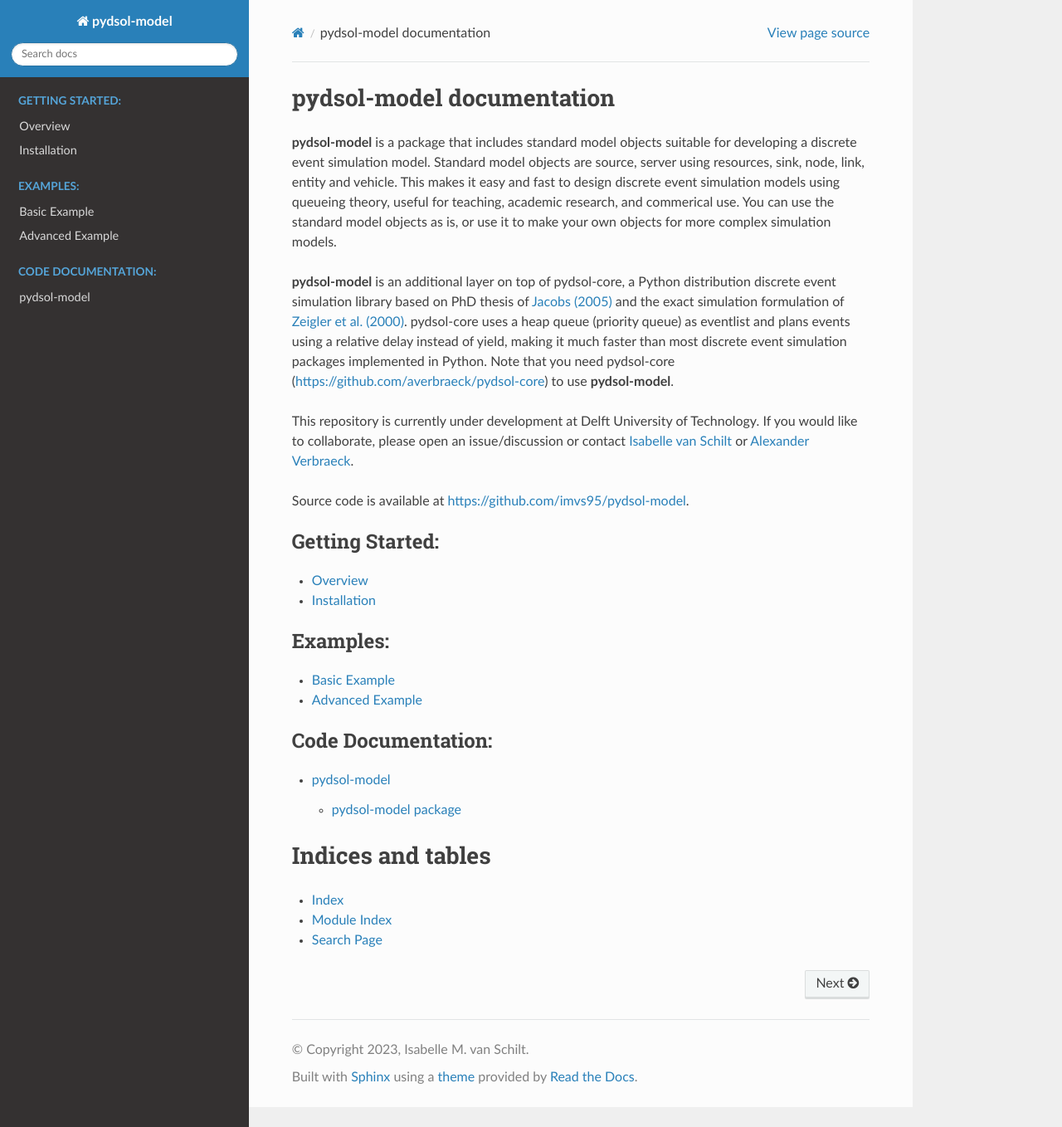
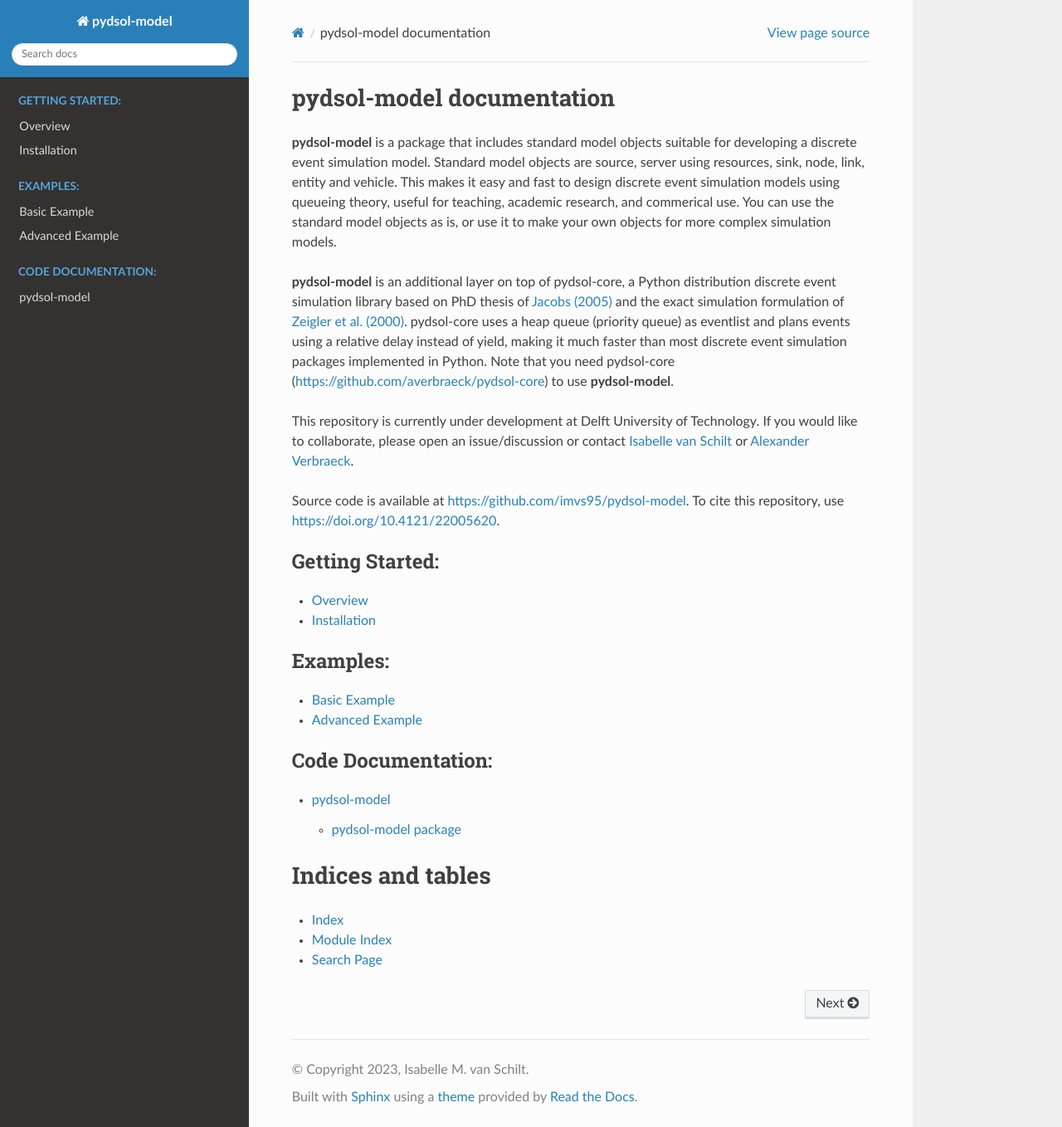
Before and after one commit to imvs95/pydsol-model, a Sphinx documentation site: the page built from docs/source/index.rst, in a window 1280 px wide and 1358 px high. Shown: the whole window at 83% size. Built offline with Sphinx 7.4.7 and the Read the Docs theme 2.0.0, drawn with Linux system fonts in a browser that asks for light colours.

```diff
--- a/README.rst
+++ b/README.rst
@@ -6,6 +6,7 @@ pydsol-model : Python Distributed Simulation Object Library with Predefined Mode
 **pydsol-model** is an additional layer on top of ``pydsol-core``, a Python distribution discrete event simulation library. pydsol-core uses a heap queue (priority queue) as eventlist and plans events using a relative delay instead of yield, making it much faster than most discrete event simulation packages implemented in Python. Note that you need pydsol-core (https://github.com/averbraeck/pydsol-core) to use **pydsol-model**.
 
 This repository is currently under development at Delft University of Technology. If you would like to collaborate, please open an issue/discussion or contact `Isabelle van Schilt <https://www.tudelft.nl/staff/i.m.vanschilt/?cHash=74e749835b2a89c6c76b804683ffbbcf>`_ or `Alexander Verbraeck <https://www.tudelft.nl/staff/a.verbraeck/?cHash=79d864d800b2d588772fbe7e1778ff03>`_.
+To cite this repository, use https://doi.org/10.4121/22005620.
 
 Documentation
 =====================================================
@@ -17,7 +18,7 @@ Installation and set-up
 
 ``pydsol-model`` is available using pip install. It can be installed with a SSH key::
 
-  pip install git+ssh://git@github.com:imvs95/pydsol-model.git
+  pip install git+ssh://git@github.com/imvs95/pydsol-model.git
 
 
 It can also be installed with the URL::
--- a/docs/source/index.rst
+++ b/docs/source/index.rst
@@ -14,7 +14,8 @@ pydsol-core uses a heap queue (priority queue) as eventlist and plans events usi
 This repository is currently under development at Delft University of Technology. If you would like to collaborate, please open an issue/discussion or contact `Isabelle van Schilt <https://www.tudelft.nl/staff/i.m.vanschilt/?cHash=74e749835b2a89c6c76b804683ffbbcf>`_ or `Alexander Verbraeck <https://www.tudelft.nl/staff/a.verbraeck/?cHash=79d864d800b2d588772fbe7e1778ff03>`_.
 
 
-Source code is available at https://github.com/imvs95/pydsol-model.
+Source code is available at https://github.com/imvs95/pydsol-model. To cite this repository, use https://doi.org/10.4121/22005620.
+
 
 .. toctree::
    :maxdepth: 1
--- a/docs/source/installation.rst
+++ b/docs/source/installation.rst
@@ -4,7 +4,7 @@ Installation
 
 pydsol-model is available using pip install. It can be installed with a SSH key::
 
-  pip install git+ssh://git@github.com:imvs95/pydsol-model.git
+  pip install git+ssh://git@github.com/imvs95/pydsol-model.git
 
 
 It can also be installed with the URL::
```
Also changed, not shown: 12 other files.
